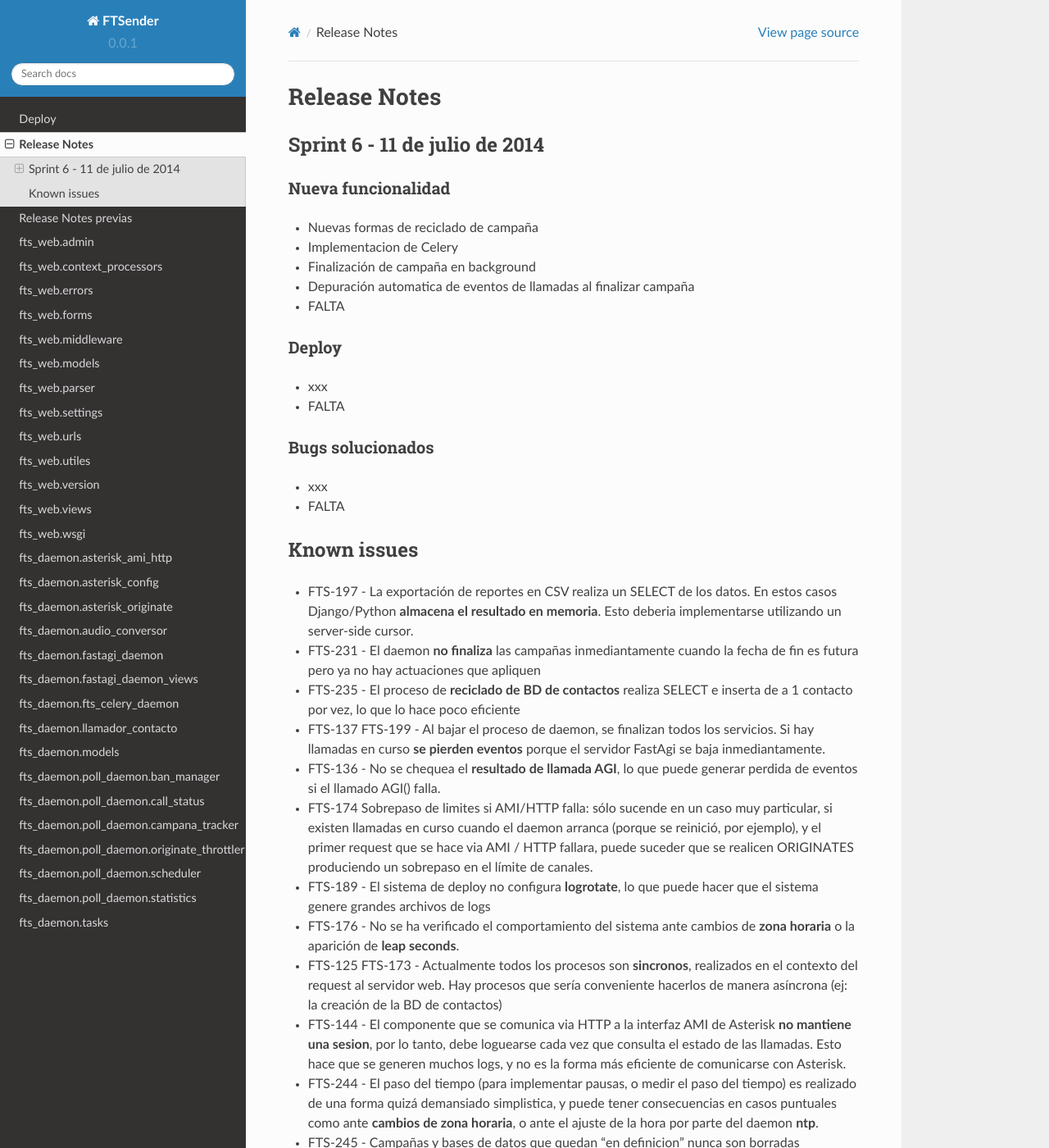
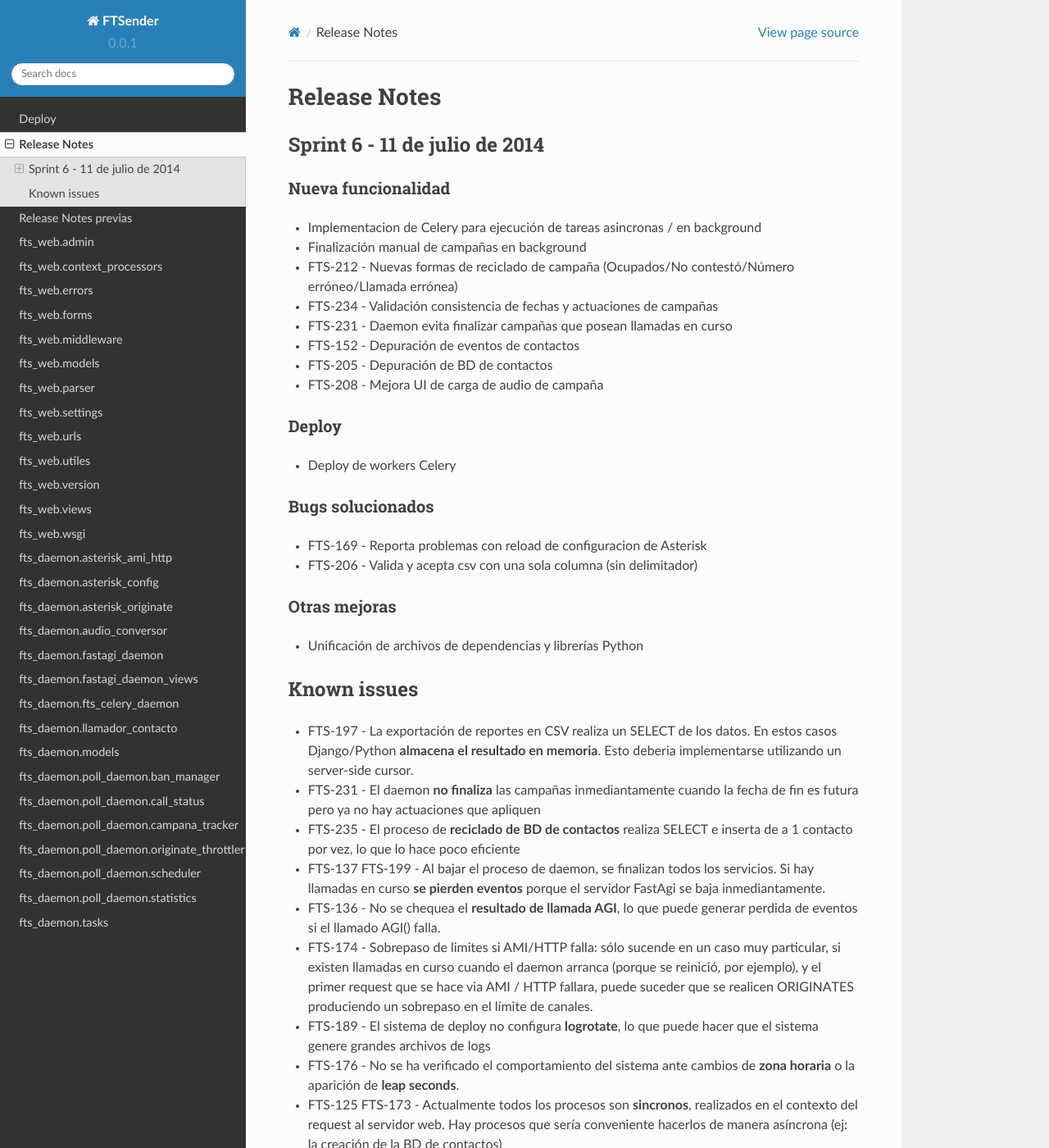
Before and after one commit to aybaker/omnicontact, a Sphinx documentation site: the page built from docs/release_notes.rst, in a window 1280 px wide and 1400 px high. Shown: the whole window at 82% size. Built offline with Sphinx 7.4.7 and the Read the Docs theme 2.0.0, drawn with Linux system fonts in a browser that asks for light colours.

Commit message:
Update release notes y diag. de arquitectura

```diff
--- a/docs/release_notes.rst
+++ b/docs/release_notes.rst
@@ -7,26 +7,30 @@ Sprint 6 - 11 de julio de 2014
 Nueva funcionalidad
 ...................
 
-* Nuevas formas de reciclado de campaña
-* Implementacion de Celery
-* Finalización de campaña en background
-* Depuración automatica de eventos de llamadas al finalizar campaña
-
-* FALTA
+* Implementacion de Celery para ejecución de tareas asincronas / en background
+* Finalización manual de campañas en background
+* FTS-212 - Nuevas formas de reciclado de campaña (Ocupados/No contestó/Número erróneo/Llamada errónea)
+* FTS-234 - Validación consistencia de fechas y actuaciones de campañas
+* FTS-231 - Daemon evita finalizar campañas que posean llamadas en curso
+* FTS-152 - Depuración de eventos de contactos
+* FTS-205 - Depuración de BD de contactos
+* FTS-208 - Mejora UI de carga de audio de campaña
 
 Deploy
 ......
 
-* xxx
-
-* FALTA
+* Deploy de workers Celery
 
 Bugs solucionados
 .................
 
-* xxx
+* FTS-169 - Reporta problemas con reload de configuracion de Asterisk
+* FTS-206 - Valida y acepta csv con una sola columna (sin delimitador)
 
-* FALTA
+Otras mejoras
+.............
+
+* Unificación de archivos de dependencias y librerías Python
 
 Known issues
 ------------
@@ -43,7 +47,7 @@ Known issues
   se baja inmediantamente.
 * FTS-136 - No se chequea el **resultado de llamada AGI**, lo que puede generar perdida
   de eventos si el llamado AGI() falla.
-* FTS-174 Sobrepaso de limites si AMI/HTTP falla: sólo sucende en un caso muy particular,
+* FTS-174 - Sobrepaso de limites si AMI/HTTP falla: sólo sucende en un caso muy particular,
   si existen llamadas en curso cuando el daemon arranca (porque se reinició, por ejemplo),
   y el primer request que se hace via AMI / HTTP fallara, puede suceder que se realicen
   ORIGINATES produciendo un sobrepaso en el límite de canales.
```
Also changed, not shown: docs/arquitectura.png.
